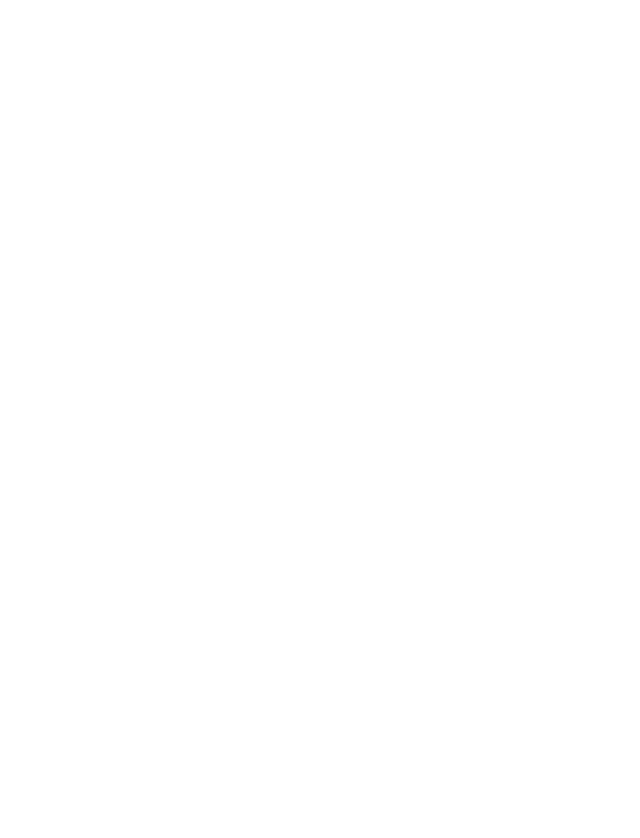
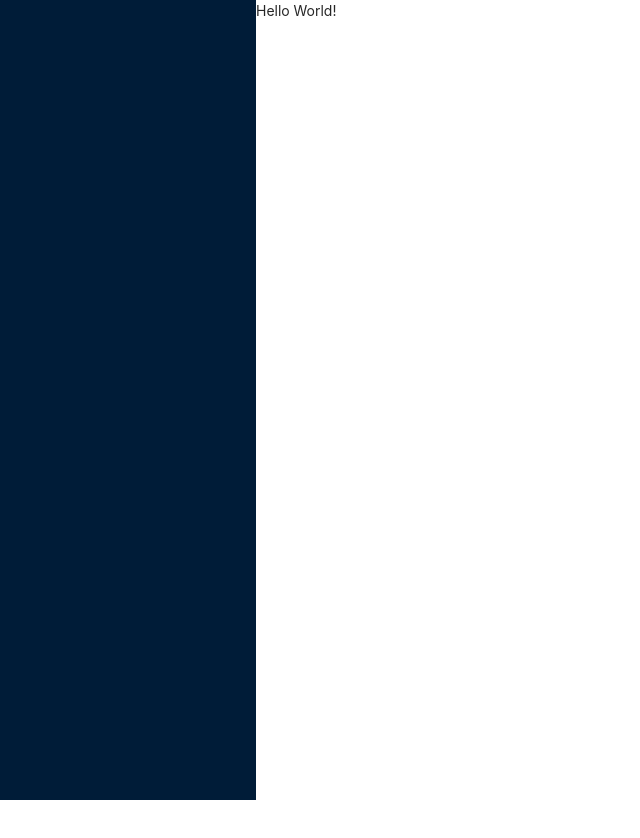
Before and after one commit to Astatium5/dr-lab, a React (Create React App) app in the folder client/: page /main in a window 1280 px wide. Shown: the top 838 px of the page, without its empty margins (0-640 px from the left). Before the commit the page ends 800 px from the top, so only its background shows below. Built offline with nearby package versions, Linux system fonts and the light colour scheme.

Commit message:
Add layout for main page

```diff
--- a/client/src/components/LoginForm.jsx
+++ b/client/src/components/LoginForm.jsx
@@ -26,12 +26,12 @@
         onFinish={login}
       >
         <Form.Item
-          label="Username"
-          name="username"
+          label="Email"
+          name="email"
           rules={[
             {
               required: true,
-              message: 'Please enter username',
+              message: 'Please enter email',
             },
           ]}
         >
--- /dev/null
+++ b/client/src/components/SideBar.jsx
@@ -0,0 +1,21 @@
+import '../scss/sidebar.scss';
+import React from 'react';
+import PropTypes from 'prop-types';
+
+function SideBar({ children }) {
+  return (
+    <div className="sidebar">
+      {children}
+    </div>
+  );
+}
+
+SideBar.propTypes = {
+  children: PropTypes.node,
+};
+
+SideBar.defaultProps = {
+  children: null,
+};
+
+export default SideBar;
--- a/client/src/page/MainPage.jsx
+++ b/client/src/page/MainPage.jsx
@@ -1,8 +1,13 @@
+import '../scss/main-page.scss';
 import React from 'react';
+import SideBar from '../components/SideBar';
 
 function MainPage() {
   return (
-    <div />
+    <div>
+      <SideBar />
+      <div className="content">Hello World!</div>
+    </div>
   );
 }
 
--- a/client/src/scss/App.scss
+++ b/client/src/scss/App.scss
@@ -1,3 +1,5 @@
+@import 'variables';
+
 .App {
   height: 100vh;
   display: flex;
@@ -9,7 +11,7 @@
   }
 
   .landing-image {
-    background-color: hsl(210, 100%, 21%);
+    background-color: map-get($colors, 'primary');
   }
 
   .landing-login > div {
--- /dev/null
+++ b/client/src/scss/_variables.scss
@@ -0,0 +1,4 @@
+$sidebar-width: 256px;
+$colors: (
+  'primary': hsl(210, 100%, 21%)
+);
--- a/client/src/scss/landing.scss
+++ b/client/src/scss/landing.scss
@@ -1,3 +1,5 @@
+@import 'variables';
+
 .login-form {
   display: flex;
   flex-direction: column;
@@ -18,7 +20,7 @@
   .btn-submit {
     margin-top: 16px;
     width: 100%;
-    background-color: hsl(210, 100%, 21%);
+    background-color: map-get($colors, 'primary');
     border: none;
   }
 }
--- /dev/null
+++ b/client/src/scss/main-page.scss
@@ -0,0 +1,6 @@
+@import 'variables';
+
+.content {
+  margin-left: $sidebar-width;
+  height: 300vh;
+}
--- /dev/null
+++ b/client/src/scss/sidebar.scss
@@ -0,0 +1,8 @@
+@import 'variables';
+
+.sidebar {
+  width: $sidebar-width;
+  background-color: darken(map-get($colors, 'primary'), 10%);
+  height: 100vh;
+  position: fixed;
+}
```
